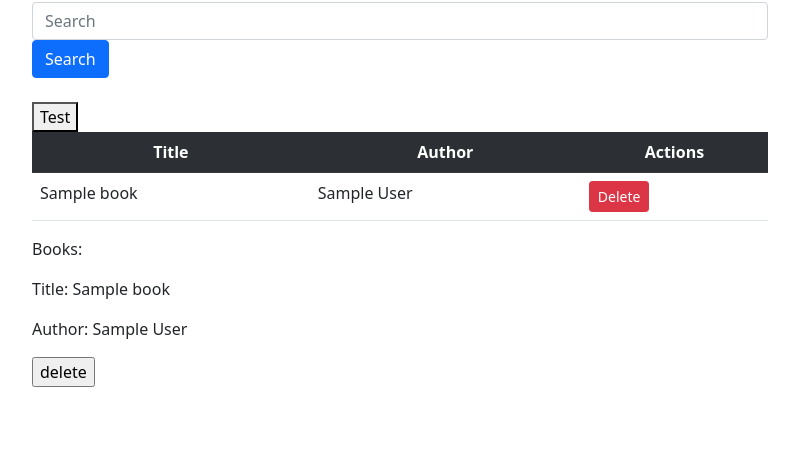
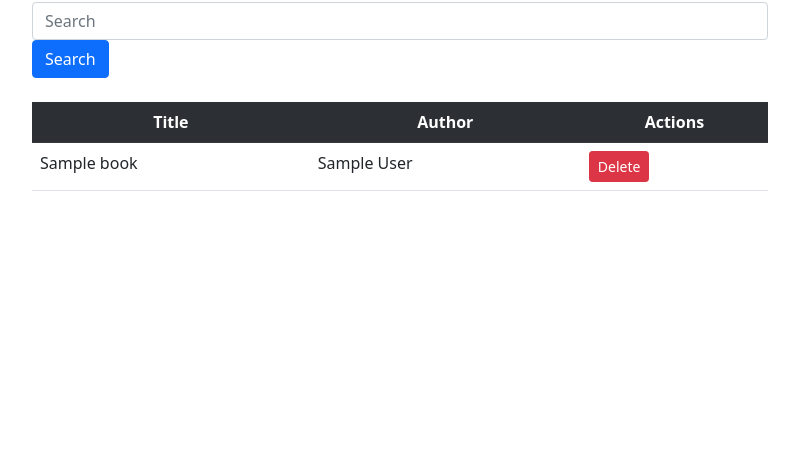
Before and after one commit to UVAnog/CS4640Project, a PHP site: page /books.php in a window 1280 px wide. Shown: the part 348-800 px from the top of the page, without its empty margins (50-849 px from the left). Run offline with PHP 8.4, Linux system fonts and the light colour scheme; the visitor is signed in with stand-in values (Sample User, id 1); tables that the repository leaves empty or names only in its code hold one stand-in row (values such as "Sample post").

Commit message:
updated delete.php, removed unused code

```diff
--- a/php/books.php
+++ b/php/books.php
@@ -57,14 +57,7 @@ $user = [
         <script type="text/javascript">
           var books = <?php echo json_encode($user["books"]); ?>;
 
-          const test = () => {
-            // this works!!
-            console.log(books);
-            document.getElementById("message").innerHTML = "" + books[0].title + ", " + books[0].author;
-          }
-
           function displayBooks() {
-
             var table = document.getElementById("book-table");
 
             books.forEach((book) => {
@@ -72,39 +65,9 @@ $user = [
               newRow.insertCell(0).textContent = book.title;
               newRow.insertCell(1).textContent = book.author;
               newRow.insertCell(2).innerHTML =
-                '<button class="btn btn-sm btn-danger" onclick="">Delete</button>'; //NEED TO ADD DELETE FUNCTION
-              /* newRow.addEventListener("mouseover", function () {
-                table.clickedRow = this.rowIndex;
-              }) */
-        });
-
-      }
-
-          function getSearchBooks() { // use ajax for search functionality?
-            // instantiate the object
-            var ajax = new XMLHttpRequest();
-            // open the request
-            ajax.open("GET", "?command=get_question", true);
-            // ask for a specific response
-            ajax.responseType = "json";
-            // send the request
-            ajax.send(null);
-
-            // What happens if the load succeeds
-            ajax.addEventListener("load", function() {
-                // set question
-                if (this.status == 200) { // worked
-                    question = this.response;
-                    displayQuestion();
-                }
+                `<button class="btn btn-sm btn-danger" onclick="location.href='delete.php?title=${book.title}'";>Delete</button>`; //NEED TO ADD DELETE FUNCTION
             });
-
-            // What happens on error
-            ajax.addEventListener("error", function() {
-                document.getElementById("message").innerHTML =
-                    "<div class='alert alert-danger'>An Error Occurred</div>";
-            });
-        }
+          }
         </script>
 
      </head>
@@ -187,9 +150,6 @@ $user = [
 
               <br />
 
-              <button onclick="test()">Test</button>
-              <div id="message"></div>
-
               <table id="book-table" class="table table-striped">
                 <tr class="table-dark">
                   <th style="text-align: center;">Title</th>
@@ -201,29 +161,12 @@ $user = [
               <div>
 
                 <?php
-                  if (!empty($user["books"])) {
-                    // this only displays the FIRST book in the database fetch result
-                    $title=$user["books"]["0"]["title"];
-                    $author=$user["books"]["0"]["author"];
-                  }
-
                   if (empty($user["books"])) {
                     echo "<div class='alert alert-danger'>No books in your library
                       <button><a href='home.php'>Add new books</a></button>
                       </div>";
-                  } else if (!empty($user["books"])) {
-                    echo "<div>
-                      <p> Books: </p>
-                      <p> Title: $title </p>
-                      <p> Author: $author </p>
-                      </div>";
                   }
                 ?>
-
-                <form method="post" action="delete.php">
-                  <input type="hidden" id="title" name="title" value=<?=$user["books"]["0"]["title"]?> >
-                  <input type="Submit" name="submit" name="submit" value="delete">
-                </form>
 
             </div>
           </div>
--- a/php/delete.php
+++ b/php/delete.php
@@ -5,7 +5,7 @@ $mysqli = new mysqli($dbserver, $dbuser, $dbpass, $dbdatabase);
 
 
 
-$title=$_POST['title'];
+$title=$_GET['title'] ? $_GET['title'] : $_POST['title'];
 mysqli_query($mysqli, "DELETE FROM book WHERE title='$title'");
 header("Location: books.php");
 exit();
```
